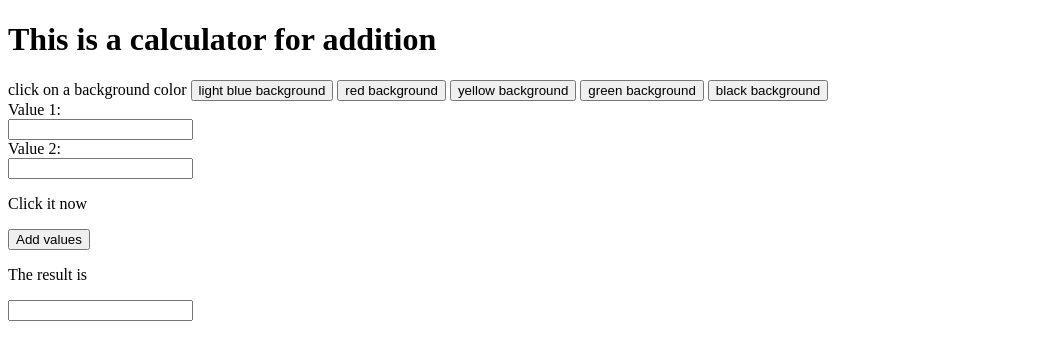
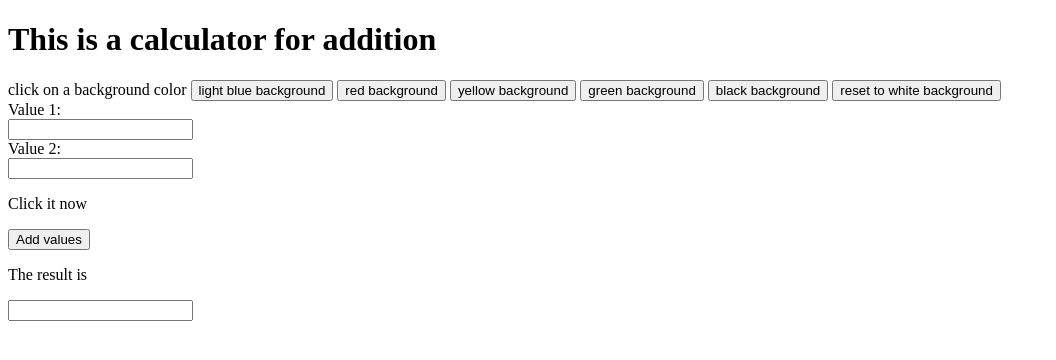
Before and after one commit to felixpaulin/my-first-git-project, a plain HTML site: page w3schools/index.html in a window 1280 px wide. Shown: the whole page, without its empty margins (0-1056 px from the left). Drawn offline with Linux system fonts and the light colour scheme.

Commit message:
calculator

```diff
--- a/w3schools/index.html
+++ b/w3schools/index.html
@@ -22,6 +22,8 @@
 
           <button type="button" onclick="myFunction5()">black background</button>
 
+          <button type="button" onclick="myFunction6()">reset to white background</button>
+
 
 
         <form>
--- a/w3schools/w3schools.js
+++ b/w3schools/w3schools.js
@@ -53,3 +53,12 @@ function myFunction5() {
    all5[i].style.color = "red";
   }
 }
+
+function myFunction6() {
+  document.body.style.backgroundColor = "white";
+  var all6 = document.getElementsByTagName("*");
+
+  for (var i=0, max=all6.length; i < max; i++) {
+   all6[i].style.color = "black";
+  }
+}
```
